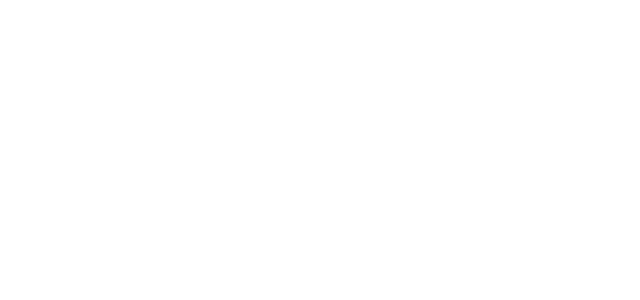
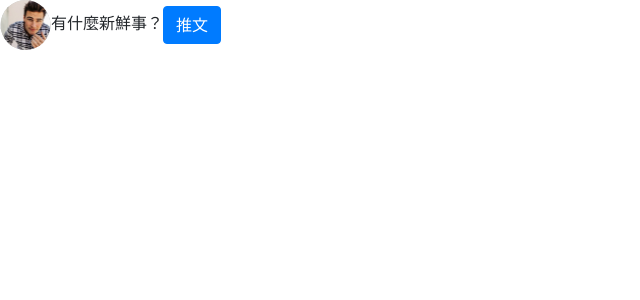
Before and after one commit to lamn0125/simple-twitter, a React (Create React App) app: page / in a window 1280 px wide. Shown: the top 300 px of the page, without its empty margins (0-640 px from the left). Built offline with nearby package versions, Linux system fonts and the light colour scheme.

Commit message:
feat: add TweetInput and use react-bootstrap

```diff
--- a/src/App.jsx
+++ b/src/App.jsx
@@ -1,7 +1,11 @@
+import 'bootstrap/dist/css/bootstrap.min.css';
+import './App.scss';
+import 'styles/main.scss'
+import { TweetInput } from 'components/MainContent'
+
 function App() {
   return (
-    <div className="App">
-    </div>
+    <TweetInput/>
   );
 }
 
--- /dev/null
+++ b/src/App.scss
@@ -0,0 +1 @@
+@import '~bootstrap/scss/bootstrap';
--- a/src/components/MainContent/TweetInput.jsx
+++ b/src/components/MainContent/TweetInput.jsx
@@ -0,0 +1,14 @@
+import UserAvatar from 'assets/images/Photo@1x.svg'
+import { Button } from 'react-bootstrap'
+
+const TweetInput = () => {
+  return(
+    <div>
+      <img src={UserAvatar} alt="avatar" />
+      <span>有什麼新鮮事？</span>
+      <Button variant="primary">推文</Button>
+    </div>
+  )
+}
+
+export default TweetInput
--- a/src/components/MainContent/index.jsx
+++ b/src/components/MainContent/index.jsx
@@ -0,0 +1,3 @@
+import TweetInput from 'components/MainContent/TweetInput'
+
+export { TweetInput }
```
